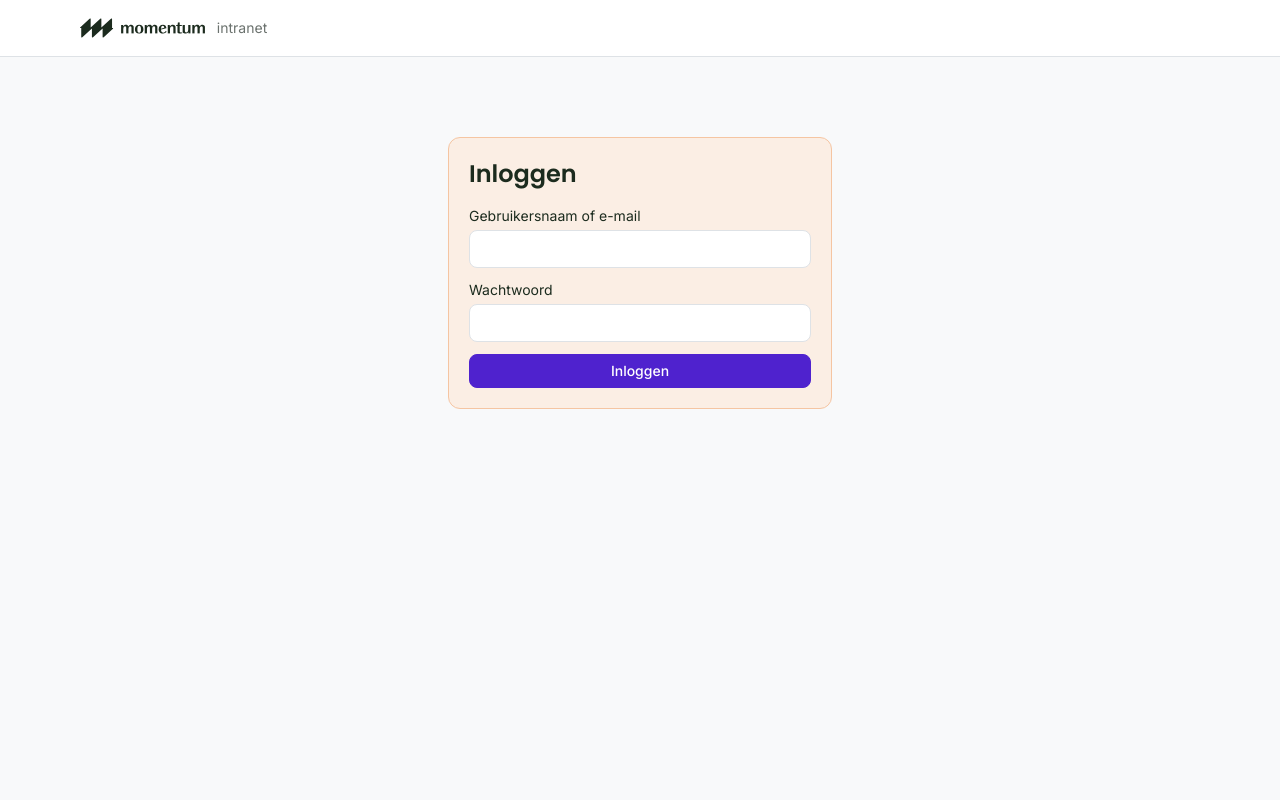
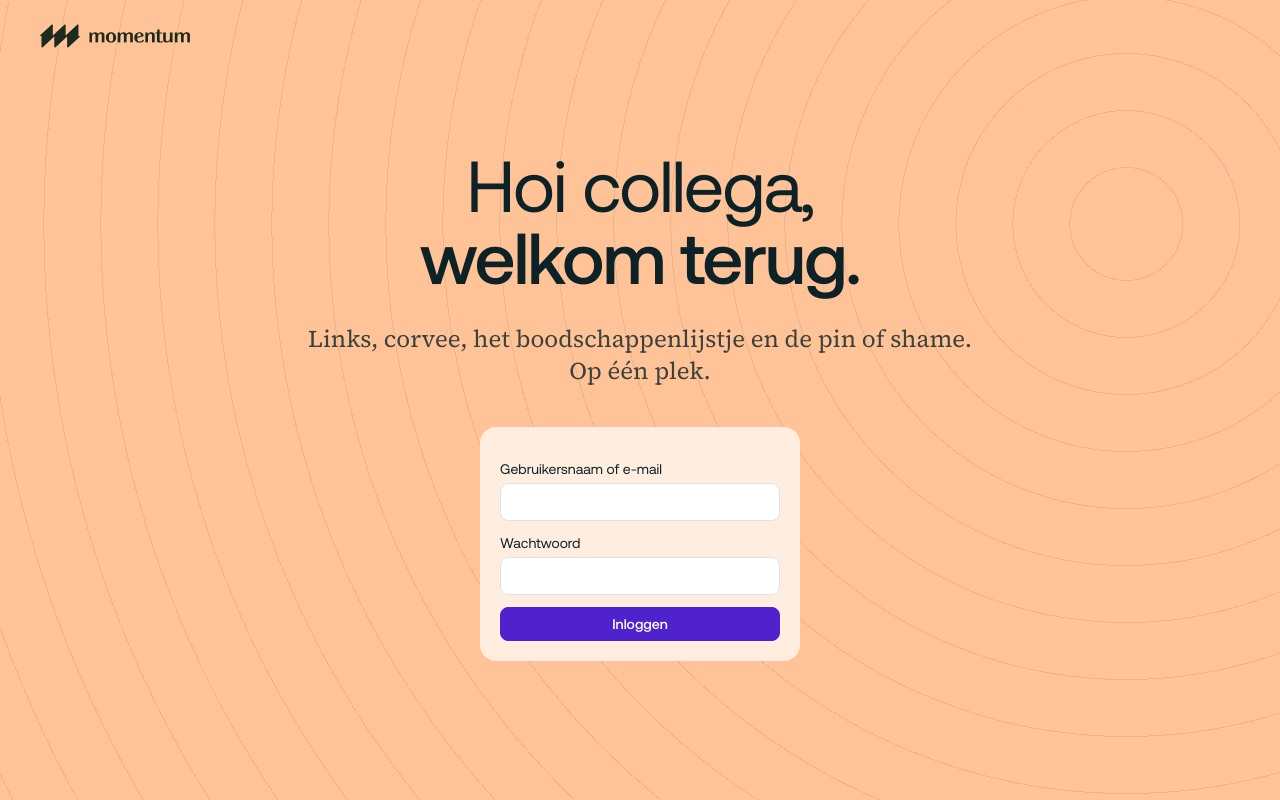
Before and after one commit to momentum-nl/intranet-, a Django app: page /accounts/login/ in a window 1280 px wide. Run offline with Django 5.2, Linux system fonts and the light colour scheme; style sheets or scripts are compiled from the project's sources; some libraries are stand-ins or nearby versions.

Commit message:
Loginpagina als Momentum-hero: perzik, cirkels, Aeonik en Source Serif uit de website-repo
Fonts nu app-breed Aeonik (was Inter/Poppins via Google Fonts).

Co-Authored-By: Claude Fable 5.1 <noreply@anthropic.com>

```diff
--- a/web_app/config/settings.py
+++ b/web_app/config/settings.py
@@ -95,7 +95,11 @@ USE_I18N = True
 USE_TZ = True
 
 STATIC_URL = "/static/"
-STATICFILES_DIRS = [BASE_DIR / "static" / "dist", BASE_DIR / "static" / "images"]
+STATICFILES_DIRS = [
+    BASE_DIR / "static" / "dist",
+    BASE_DIR / "static" / "images",
+    ("fonts", BASE_DIR / "static" / "fonts"),
+]
 STATIC_ROOT = BASE_DIR / "staticfiles"
 STORAGES = {
     "default": {"BACKEND": "django.core.files.storage.FileSystemStorage"},
--- a/web_app/static/src/app.css
+++ b/web_app/static/src/app.css
@@ -1,6 +1,11 @@
 @tailwind base;
 @tailwind components;
 @tailwind utilities;
+
+/* Momentum-fonts, overgenomen uit de website-repo (themes/momentum/static/fonts) */
+@font-face { font-family: "Aeonik"; src: url("/static/fonts/Aeonik-Regular.woff2") format("woff2"); font-weight: 400; font-display: swap; }
+@font-face { font-family: "Aeonik"; src: url("/static/fonts/Aeonik-Medium.woff2") format("woff2"); font-weight: 500 700; font-display: swap; }
+@font-face { font-family: "SourceSerif4"; src: url("/static/fonts/SourceSerif4-Regular.woff2") format("woff2"); font-weight: 400; font-display: swap; }
 
 /* Design tokens - Momentum Digital (momentumdigital.nl), overgenomen uit momentum-coding-standard */
 @layer base {
@@ -12,6 +17,8 @@
     --color-secondary-light: 240 242 241;
     --color-warm: 245 197 162;         /* Momentum Peach #F5C5A2 */
     --color-warm-light: 251 238 228;   /* #FBEEE4 */
+    --color-warm-hero: 255 195 151;    /* website hero peach #FFC397 */
+    --color-deep: 12 34 39;            /* website ink #0C2227 */
     --color-danger: 220 53 69;
     --color-danger-light: 253 236 238;
     --color-success: 40 167 69;
@@ -36,3 +43,12 @@
   .td { @apply px-3 py-2 text-sm border-t border-line align-top; }
   .section { @apply text-lg font-semibold text-ink mb-3; }
 }
+
+/* Loginpagina: perzik-hero met de cirkels van momentumdigital.nl */
+.hero-rings {
+  background-color: rgb(var(--color-warm-hero));
+  background-image: repeating-radial-gradient(circle at 88% 28%, transparent 0 56px, rgb(var(--color-deep) / 0.09) 56px 57px);
+}
+.btn-pill {
+  @apply inline-flex items-center gap-3 rounded-full bg-primary text-white font-medium text-lg pl-6 pr-5 py-3 transition-colors duration-300 hover:bg-deep;
+}
--- a/web_app/tailwind.config.js
+++ b/web_app/tailwind.config.js
@@ -7,7 +7,8 @@ module.exports = {
       colors: {
         primary: { DEFAULT: v("primary"), hover: v("primary-hover"), light: v("primary-light") },
         secondary: { DEFAULT: v("secondary"), light: v("secondary-light") },
-        warm: { DEFAULT: v("warm"), light: v("warm-light") },
+        warm: { DEFAULT: v("warm"), light: v("warm-light"), hero: v("warm-hero") },
+        deep: v("deep"),
         danger: { DEFAULT: v("danger"), light: v("danger-light") },
         success: v("success"),
         warning: v("warning"),
@@ -18,8 +19,9 @@ module.exports = {
         surface: v("bg-primary"),
       },
       fontFamily: {
-        sans: ["Inter", "system-ui", "sans-serif"],
-        display: ["Poppins", "Inter", "sans-serif"],
+        sans: ["Aeonik", "Inter", "system-ui", "sans-serif"],
+        display: ["Aeonik", "Inter", "system-ui", "sans-serif"],
+        serif: ["SourceSerif4", "Georgia", "serif"],
       },
     },
   },
--- a/web_app/templates/account/login.html
+++ b/web_app/templates/account/login.html
@@ -1,24 +1,42 @@
 {% extends "base.html" %}
-{% load socialaccount %}
+{% load static socialaccount %}
 {% block title %}Inloggen{% endblock %}
-{% block content %}
-<div class="max-w-sm mx-auto mt-12">
-  <div class="card bg-warm-light border-warm">
-    <h1 class="text-2xl font-semibold mb-4">Inloggen</h1>
+{% block body %}
+<div class="hero-rings min-h-screen flex flex-col text-deep">
+  <header class="px-6 sm:px-10 py-6">
+    <img src="{% static 'momentum-logo.svg' %}" alt="Momentum" class="h-6">
+  </header>
+  <main class="flex-1 flex items-center justify-center px-6 pb-16">
+    <div class="w-full max-w-2xl text-center">
+      <h1 class="font-display leading-[1.05] text-5xl sm:text-7xl tracking-tight">
+        <span class="block font-normal">Hoi collega,</span>
+        <span class="block font-medium">welkom terug.</span>
+      </h1>
+      <p class="font-serif text-xl sm:text-2xl mt-8 text-deep/80">Links, corvee, het boodschappenlijstje en de pin of shame. Op één plek.</p>
+
+      {% if form.non_field_errors %}
+        <div class="mt-8 inline-block rounded-xl bg-white/70 px-4 py-2 text-sm text-danger">{% for e in form.non_field_errors %}{{ e }}{% endfor %}</div>
+      {% endif %}
+
       {% if sso_enabled %}
-      <a href="{% provider_login_url 'microsoft' %}" class="btn btn-primary w-full justify-center py-2">Inloggen met Microsoft</a>
-      <details class="mt-6">
-        <summary class="text-xs text-muted cursor-pointer">Beheer-login met wachtwoord</summary>
+        <a href="{% provider_login_url 'microsoft' %}" class="btn-pill mt-10">
+          Inloggen met Microsoft
+          <svg width="18" height="16" viewBox="0 0 18 16" fill="none" aria-hidden="true"><path d="M10.5 0.5L9.4275 1.54475L15.1125 7.25H0V8.75H15.1125L9.4275 14.4298L10.5 15.5L18 8L10.5 0.5Z" fill="currentColor"/></svg>
+        </a>
+        <details class="mt-10 mx-auto max-w-xs text-left">
+          <summary class="text-sm text-deep/60 text-center cursor-pointer hover:text-deep">Beheer-login met wachtwoord</summary>
+      {% else %}
+        <div class="mt-10 mx-auto max-w-xs text-left">
       {% endif %}
-    <form method="post" action="{% url 'account_login' %}" class="space-y-3 {% if sso_enabled %}mt-3{% endif %}">
+          <form method="post" action="{% url 'account_login' %}" class="mt-4 space-y-3 rounded-2xl bg-white/70 backdrop-blur p-5">
             {% csrf_token %}
-      {% for e in form.non_field_errors %}<p class="text-danger text-sm">{{ e }}</p>{% endfor %}
-      <label class="block text-sm">Gebruikersnaam of e-mail<input name="login" value="{{ form.login.value|default:'' }}" class="input mt-1" autocomplete="username" required></label>
-      <label class="block text-sm">Wachtwoord<input name="password" type="password" class="input mt-1" autocomplete="current-password" required></label>
+            <label class="block text-sm">Gebruikersnaam of e-mail<input name="login" value="{{ form.login.value|default:'' }}" class="input mt-1 bg-white" autocomplete="username" required></label>
+            <label class="block text-sm">Wachtwoord<input name="password" type="password" class="input mt-1 bg-white" autocomplete="current-password" required></label>
             {% if redirect_field_value %}<input type="hidden" name="{{ redirect_field_name }}" value="{{ redirect_field_value }}">{% endif %}
-      <button class="btn {% if not sso_enabled %}btn-primary{% endif %} w-full justify-center">Inloggen</button>
+            <button class="btn btn-primary w-full justify-center">Inloggen</button>
           </form>
-    {% if sso_enabled %}</details>{% endif %}
+      {% if sso_enabled %}</details>{% else %}</div>{% endif %}
     </div>
+  </main>
 </div>
 {% endblock %}
--- a/web_app/templates/base.html
+++ b/web_app/templates/base.html
@@ -5,11 +5,10 @@
   <meta name="viewport" content="width=device-width, initial-scale=1">
   <title>{% block title %}Intranet{% endblock %} · Momentum</title>
   <link rel="icon" href="{% static 'favicon.svg' %}">
-  <link rel="preconnect" href="https://fonts.googleapis.com">
-  <link rel="stylesheet" href="https://fonts.googleapis.com/css2?family=Inter:wght@400;500;600&family=Poppins:wght@500;600;700&display=swap">
   <link rel="stylesheet" href="{% static 'app.css' %}">
 </head>
 <body class="bg-canvas text-ink min-h-screen">
+{% block body %}
   <header class="bg-surface border-b border-line">
     <div class="max-w-6xl mx-auto px-4 h-14 flex items-center gap-6">
       <a href="{% url 'intranet:dashboard' %}" class="flex items-center gap-3">
@@ -40,5 +39,6 @@
     {% endif %}
     {% block content %}{% endblock %}
   </main>
+{% endblock %}
 </body>
 </html>
```
Also changed, not shown: web_app/static/fonts/Aeonik-Medium.woff2 (added), web_app/static/fonts/Aeonik-Regular.woff2 (added), web_app/static/fonts/SourceSerif4-Regular.woff2 (added). Lines whose indentation alone changed are shown as unchanged.
